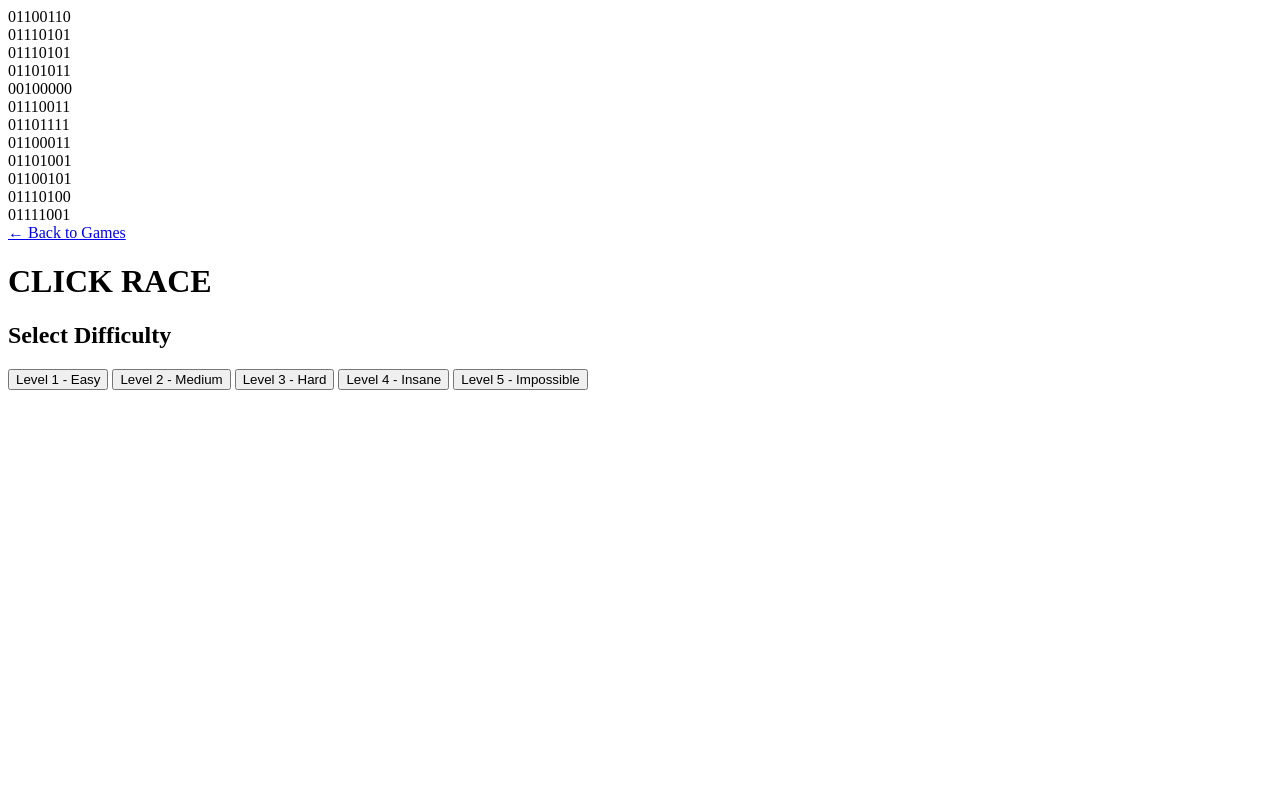
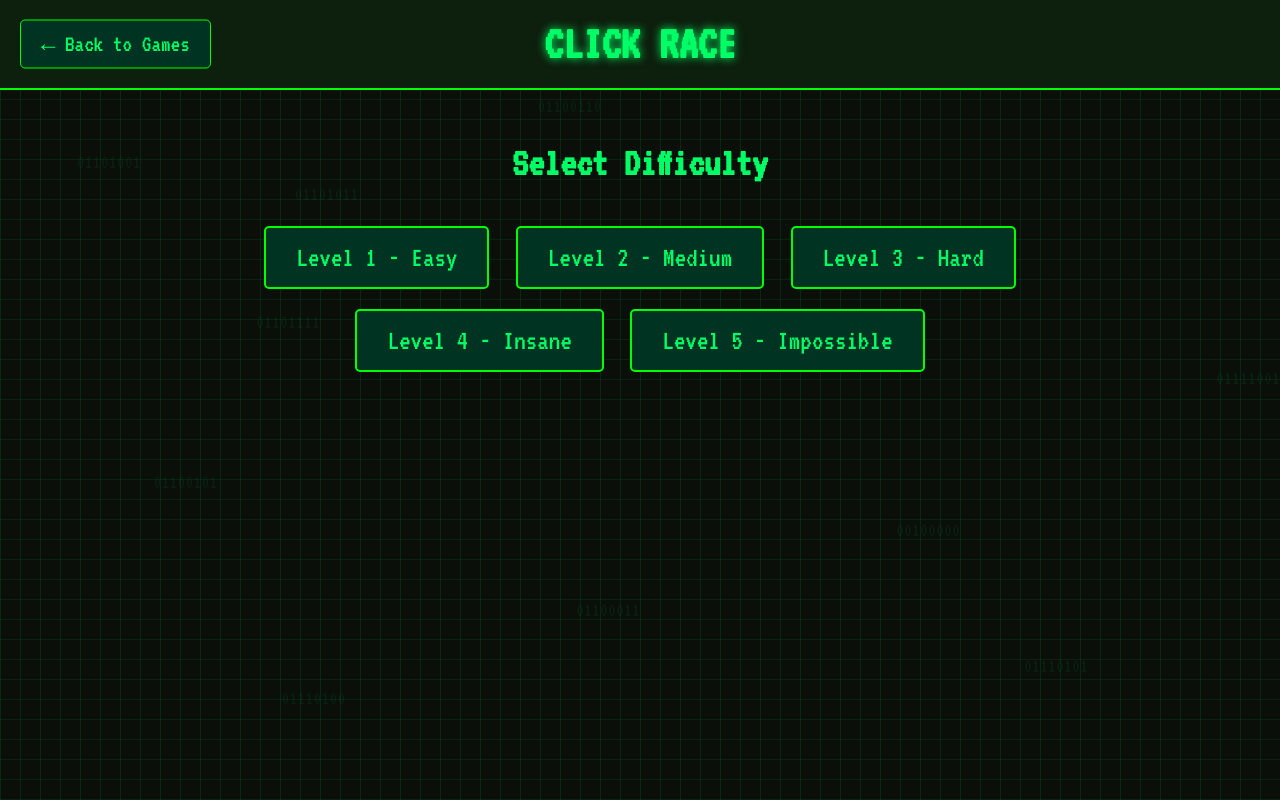
Before and after one commit to Spa22y/fsociety, a website: page public/click race.html in a window 1280 px wide. Drawn offline with Linux system fonts and the light colour scheme.

Commit message:
Update click race.html

```diff
--- a/public/click race.html
+++ b/public/click race.html
@@ -5,7 +5,7 @@
     <meta name="viewport" content="width=device-width, initial-scale=1.0">
     <title>Click Race - Level Select</title>
 
-    <link rel="stylesheet" href="/fxsocy/CSS/click race.css">
+    <link rel="stylesheet" href="/public/click race.css">
     <link rel="preconnect" href="https://fonts.googleapis.com">
     <link rel="preconnect" href="https://fonts.gstatic.com" crossorigin>
     <link href="https://fonts.googleapis.com/css2?family=VT323&display=swap" rel="stylesheet">
@@ -48,4 +48,5 @@
         });
     </script>
 </body>
+
 </html>
```
